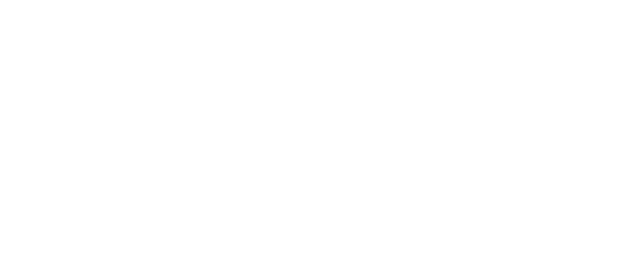
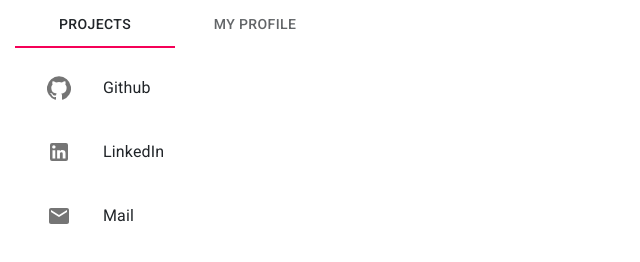
Before and after one commit to CuongDNguyen/CuongDNguyen.github.io, a React app in the folder cuong-portfolio/: page / in a window 1280 px wide. Shown: the whole page, without its empty margins (0-640 px from the left). Built offline with nearby package versions, Linux system fonts and the light colour scheme.

Commit message:
profiles

```diff
--- a/cuong-portfolio/package.json
+++ b/cuong-portfolio/package.json
@@ -3,6 +3,8 @@
   "version": "0.1.0",
   "private": true,
   "dependencies": {
+    "@material-ui/core": "^4.7.0",
+    "@material-ui/icons": "^4.5.1",
     "react": "^16.12.0",
     "react-dom": "^16.12.0",
     "react-scripts": "3.2.0"
--- a/cuong-portfolio/public/index.html
+++ b/cuong-portfolio/public/index.html
@@ -6,11 +6,15 @@
     <meta name="viewport" content="width=device-width, initial-scale=1" />
     <meta name="theme-color" content="#000000" />
     <link rel="apple-touch-icon" href="apple-touch-icon.png" />
+    <link rel="stylesheet" href="https://fonts.googleapis.com/css?family=Roboto:300,400,500,700&display=swap" />
+    <link rel="stylesheet" href="https://fonts.googleapis.com/icon?family=Material+Icons" />
+    <link rel="stylesheet" href="https://stackpath.bootstrapcdn.com/bootstrap/4.3.1/css/bootstrap.min.css" integrity="sha384-ggOyR0iXCbMQv3Xipma34MD+dH/1fQ784/j6cY/iJTQUOhcWr7x9JvoRxT2MZw1T" crossorigin="anonymous">
+
     <!--
       manifest.json provides metadata used when your web app is installed on a
       user's mobile device or desktop. See https://developers.google.com/web/fundamentals/web-app-manifest/
     -->
-    <title>cuong nguyen</title>
+    <title>Cuong Nguyen</title>
   </head>
   <body>
     <noscript>You need to enable JavaScript to run this app.</noscript>
--- a/cuong-portfolio/src/components/App.js
+++ b/cuong-portfolio/src/components/App.js
@@ -1,11 +1,27 @@
-import React from 'react';
+import React, { useState } from 'react';
+import Tabs from "@material-ui/core/Tabs";
+import Tab from "@material-ui/core/Tab";
+import Projects from "./Projects";
+import Profiles from "./Profiles";
 
-function App() {
+const App = () => {
+
+  const [currentTab, setCurrentTab] = useState("Profiles");
+
+  const tabClicked = (event) => {
+
+  };
+
   return (
-    <div>
-
-    </div>
+      <div className="container-fluid">
+        <Tabs value={0}>
+          <Tab value={0} label="Projects" onClick={tabClicked} />
+          <Tab value={1} label="My Profile" onClick={tabClicked} />
+        </Tabs>
+        {currentTab === "Projects" ? <Projects /> : ""}
+        {currentTab === "Profiles" ? <Profiles /> : ""}
+      </div>
   );
-}
+};
 
 export default App;
--- /dev/null
+++ b/cuong-portfolio/src/components/Profiles.js
@@ -0,0 +1,52 @@
+import React from 'react';
+import List from "@material-ui/core/List";
+import ListItem from "@material-ui/core/ListItem";
+import ListItemIcon from "@material-ui/core/ListItemIcon";
+import GitHubIcon from '@material-ui/icons/GitHub';
+import LinkedInIcon from '@material-ui/icons/LinkedIn';
+import {ListItemText} from "@material-ui/core";
+import EmailIcon from '@material-ui/icons/Email';
+
+const Profiles = () => {
+
+    function ListItemLink(props) {
+        return <ListItem button component="a" {...props} />;
+    }
+
+    return (
+        <List>
+            <ListItem>
+                <ListItemIcon>
+                    <ListItemLink href="https://github.com/CuongDNguyen">
+                        <GitHubIcon/>
+                    </ListItemLink>
+                </ListItemIcon>
+                <ListItemLink href="https://github.com/CuongDNguyen">
+                    <ListItemText primary="Github"/>
+                </ListItemLink>
+            </ListItem>
+            <ListItem>
+                <ListItemIcon>
+                    <ListItemLink href="https://www.linkedin.com/in/cuong-nguyen-20701134/">
+                        <LinkedInIcon/>
+                    </ListItemLink>
+                </ListItemIcon>
+                <ListItemLink href="https://www.linkedin.com/in/cuong-nguyen-20701134/">
+                    <ListItemText primary="LinkedIn"/>
+                </ListItemLink>
+            </ListItem>
+            <ListItem>
+                <ListItemIcon>
+                    <ListItemLink href="mailto:cduynguyen95@gmail.com">
+                        <EmailIcon/>
+                    </ListItemLink>
+                </ListItemIcon>
+                <ListItemLink href="mailto:cduynguyen95@gmail.com">
+                    <ListItemText primary="Mail"/>
+                </ListItemLink>
+            </ListItem>
+        </List>
+    );
+};
+
+export default Profiles;
--- /dev/null
+++ b/cuong-portfolio/src/components/Projects.js
@@ -0,0 +1,11 @@
+import React from 'react';
+
+const Projects = () => {
+    return (
+        <div>
+
+        </div>
+    );
+};
+
+export default Projects;
```
Also changed, not shown: 1 other file.
